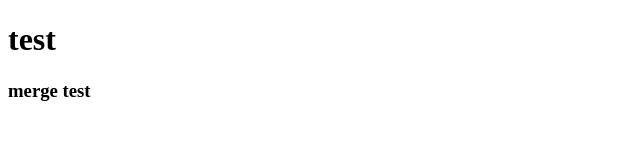
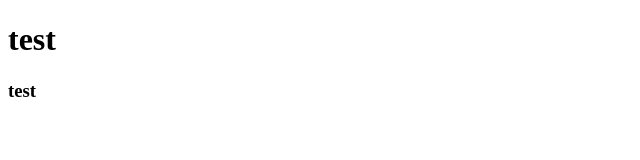
Before and after one commit to Hwakerrr/hwakerrr.github.io, a plain HTML site: page test.html in a window 1280 px wide. Shown: the full height of the page, 0-640 px from the left. Drawn offline with Linux system fonts and the light colour scheme.

Commit message:
Update test.html

```diff
--- a/test.html
+++ b/test.html
@@ -1,15 +1,10 @@
 <!DOCTYPE html>
 <html lang="en">
-<head>
-    <meta charset="UTF-8">
-    <meta http-equiv="X-UA-Compatible" content="IE=edge">
-    <meta name="viewport" content="width=device-width, initial-scale=1.0">
-    <title>Document</title>
-</head>
+<!-- kindly use 'view original' option above to view this documentin its entirety -->
 <body>
     <h1>test</h1>
     <script>alert(1)</script>
 
-    <h3>merge test</h3>
+    <h3> test</h3>
 </body>
 </html>
```
